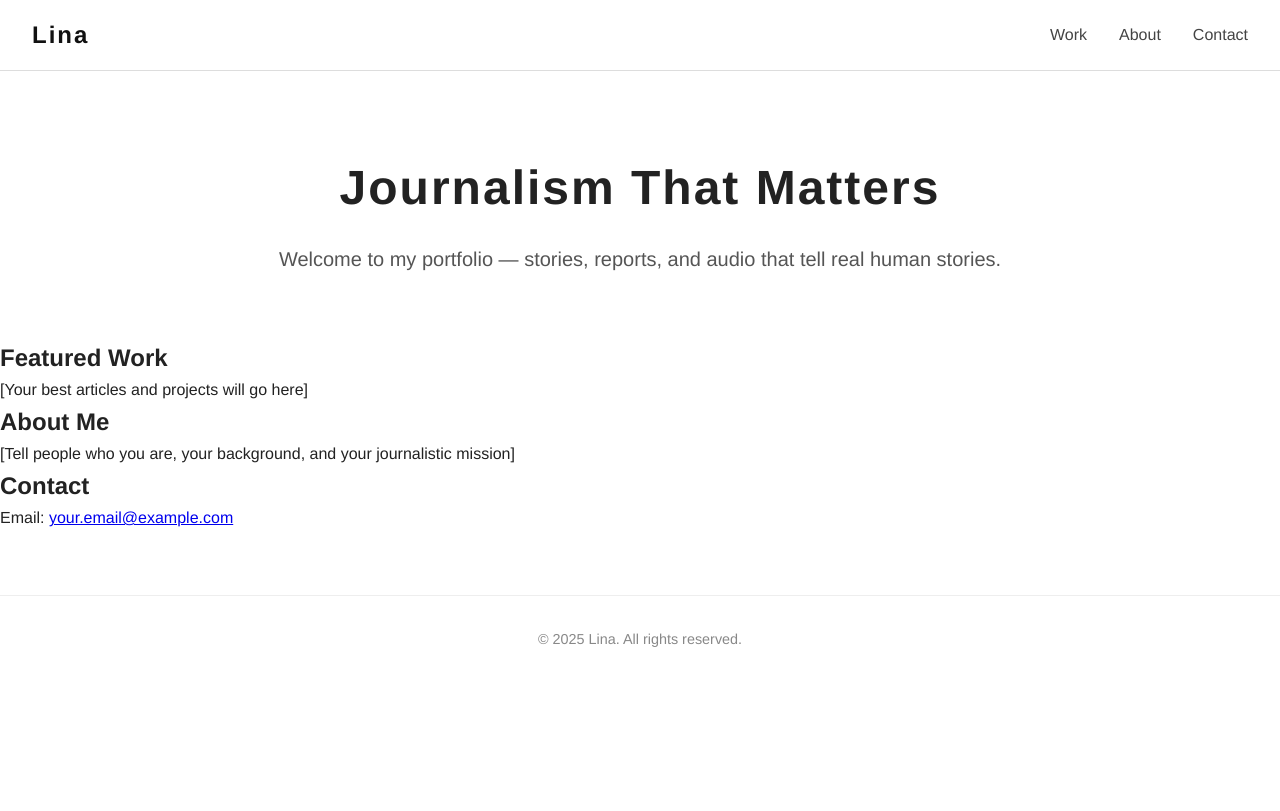
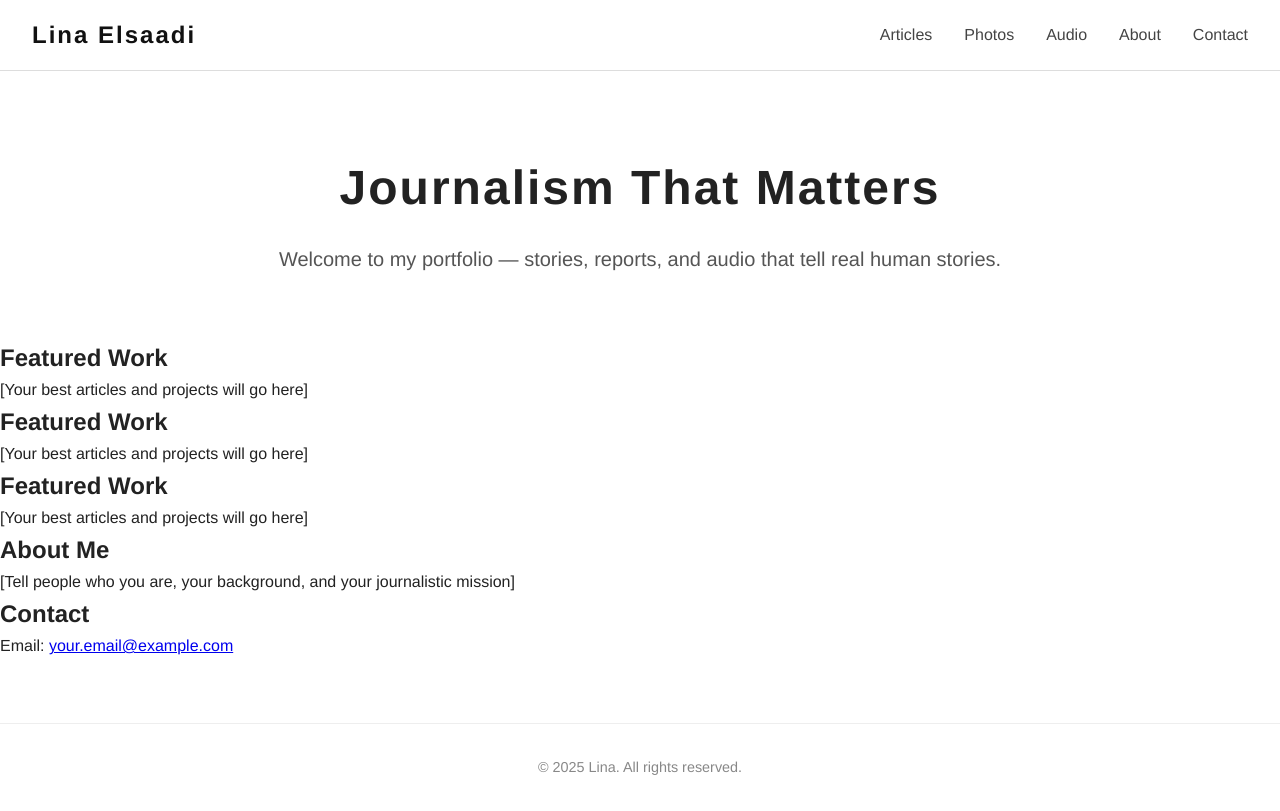
Before and after one commit to linaels/linaels.github.io, a plain HTML site: page index.html in a window 1280 px wide. Drawn offline with Linux system fonts and the light colour scheme.

Commit message:
Update index.html

```diff
--- a/index.html
+++ b/index.html
@@ -103,9 +103,11 @@
 </head>
 <body>
   <nav>
-    <a href="#" class="logo">Lina</a>
+    <a href="#" class="logo">Lina Elsaadi</a>
     <ul>
-      <li><a href="#work">Work</a></li>
+      <li><a href="#articles">Articles</a></li>
+      <li><a href="#photos">Photos</a></li>
+      <li><a href="#audio">Audio</a></li>
       <li><a href="#about">About</a></li>
       <li><a href="#contact">Contact</a></li>
     </ul>
@@ -119,7 +121,17 @@
     </section>
 
     <!-- Placeholder sections for navigation -->
-    <section id="work">
+    <section id="articles">
+      <h2>Featured Work</h2>
+      <p>[Your best articles and projects will go here]</p>
+    </section>
+
+    <section id="photos">
+      <h2>Featured Work</h2>
+      <p>[Your best articles and projects will go here]</p>
+    </section>
+
+    <section id="audio">
       <h2>Featured Work</h2>
       <p>[Your best articles and projects will go here]</p>
     </section>
```
